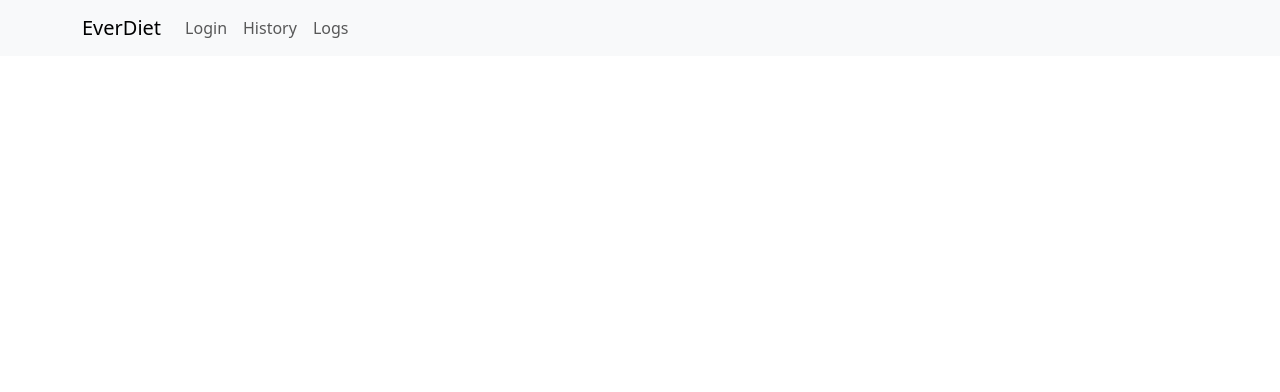
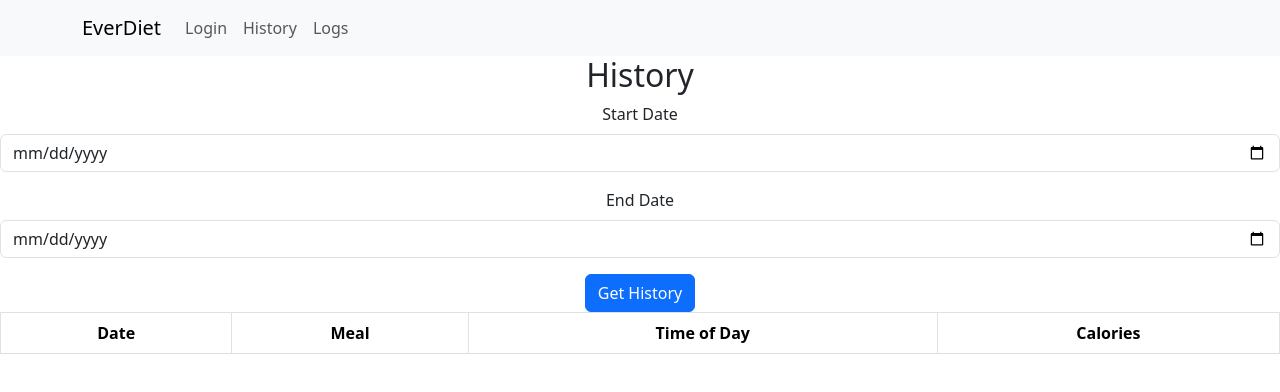
Before and after one commit to ashley773877/food-logger-frontend, a React (Create React App) app: page /History in a window 1280 px wide. Shown: the top 392 px of the page. Built offline with nearby package versions, Linux system fonts and the light colour scheme.

Commit message:
made changed to the history page form

```diff
--- a/src/pages/historyPage.js
+++ b/src/pages/historyPage.js
@@ -1,18 +1,15 @@
 import React, { useState } from 'react';
-import { Form, Button, Table, FormGroup, FormControl, } from 'react-bootstrap';
-
-
-
-
-
+import { Form, Button, Table } from 'react-bootstrap';
 
 function HistoryPage() {
   const [startDate, setStartDate] = useState('');
-    const [foodLogs, setFoodLogs] = useState([]);
+  const [endDate, setEndDate] = useState('');
+  const [foodLogs, setFoodLogs] = useState([]); // Assuming you have a state for food logs
 
   const handleDateRangeSubmit = (e) => {
     e.preventDefault();
-
+    // Handle the date range submission logic here
+  };
 
   return (
     <div>
@@ -27,11 +24,15 @@ function HistoryPage() {
             onChange={(e) => setStartDate(e.target.value)}
           />
         </Form.Group>
-          <FormGroup controlId="date">
-        <Form.Label>Date</Form.Label>
-        <FormControl type="Date" placeholder="MM/DD/YYYY" />
-      </FormGroup>
 
+        <Form.Group className="mb-3">
+          <Form.Label>End Date</Form.Label>
+          <Form.Control
+            type="date"
+            value={endDate}
+            onChange={(e) => setEndDate(e.target.value)}
+          />
+        </Form.Group>
 
         <Button variant="primary" type="submit">
           Get History
@@ -63,7 +64,5 @@ function HistoryPage() {
     </div>
   );
 }
-}
 
-
-export default HistoryPage
+export default HistoryPage;
```
Lines whose indentation alone changed are shown as unchanged.
